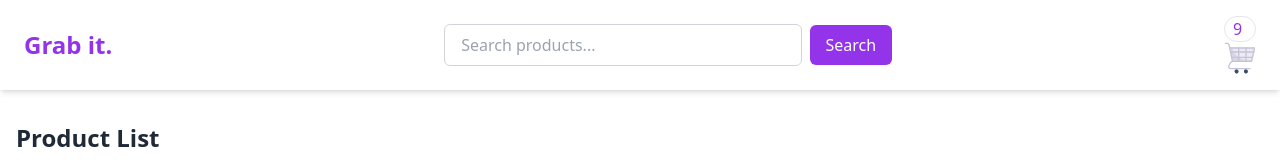
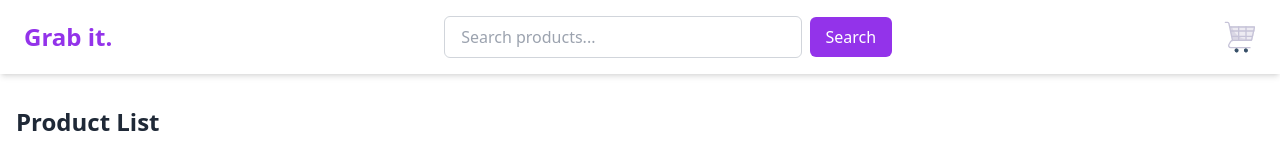
Before and after one commit to tanishnarang/projectbriskk, a React (Create React App) app: page / in a window 1280 px wide. Shown: the top 160 px of the page. Built offline with nearby package versions, Linux system fonts and the light colour scheme; no server answers.

Commit message:
searching item on enter key

```diff
--- a/src/components/Navbar.js
+++ b/src/components/Navbar.js
@@ -1,15 +1,25 @@
 import { Link } from "react-router-dom";
 import { useState } from "react";
 
-export default function Navbar({ onSearch, cartItemCount = 9 }) {
+export default function Navbar({ onSearch }) {
   const [searchItem, setSearchItem] = useState("");
 
   const handleSearch = (e) => {
-    e.preventDefault();
     if (searchItem.trim().length) {
       onSearch(searchItem.trim());
     }
     setSearchItem("");
+  };
+
+  const handleKeyPress = (event) => {
+    if (event.key === "Enter") {
+      if (searchItem.length > 0) {
+        event.preventDefault(); // Prevent form submission only if there is text
+        handleSearch(); // Call search function
+      } else {
+        event.preventDefault(); // Prevent page reload on empty input
+      }
+    }
   };
   return (
     <div className="container max-w-full flex items-center justify-between py-4 px-6 bg-white shadow-md">
@@ -24,6 +34,7 @@ export default function Navbar({ onSearch, cartItemCount = 9 }) {
             type="text"
             value={searchItem}
             onChange={(e) => setSearchItem(e.target.value)}
+            onKeyDown={handleKeyPress}
             placeholder="Search products..."
             className="w-full px-4 py-2 border border-gray-300 rounded-md focus:outline-none focus:ring-2 focus:ring-purple-800"
           />
@@ -38,11 +49,6 @@ export default function Navbar({ onSearch, cartItemCount = 9 }) {
       </div>
       <div className="flex flex-row">
         <Link to="/cart">
-          {cartItemCount > 0 && (
-            <div className="cartCounter px-2 text-purple-600 border rounded-full">
-              {cartItemCount <= 9 ? cartItemCount : "9+"}
-            </div>
-          )}
           <img className="w-8 h-8" src="/cart.svg" alt="cart" />
         </Link>
       </div>
```
